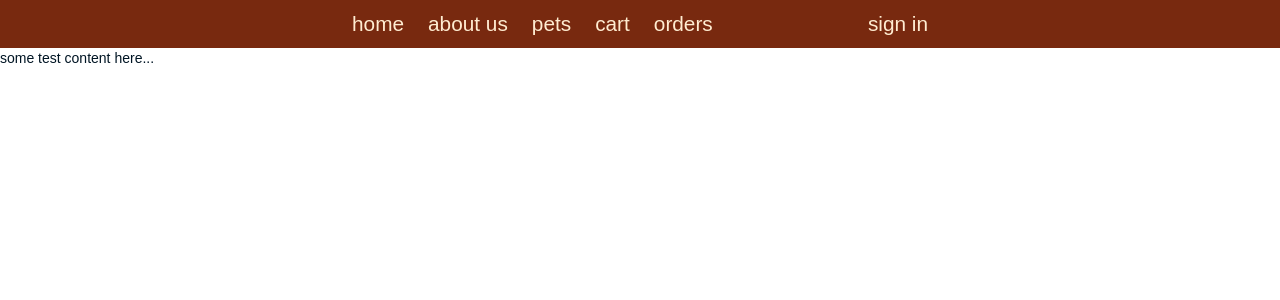
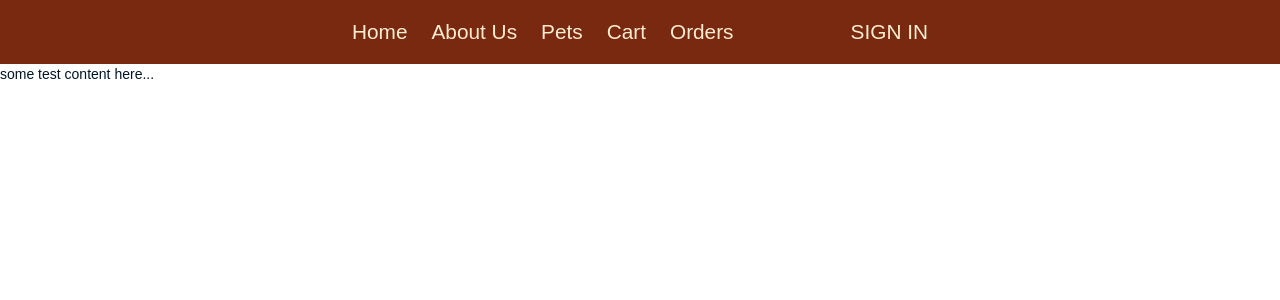
Before and after one commit to johnclamy/moviestoreproject, a Django app: template home/templates/home/index.html in a window 1280 px wide. Shown: the top 300 px of the page. Run offline with Django 5.2, Linux system fonts and the light colour scheme; the template is opened without the code that fills it, so the values that code supplies are empty; some libraries are stand-ins or nearby versions.

Commit message:
make the navbar larger

```diff
--- a/petshoppro/static/css/style.css
+++ b/petshoppro/static/css/style.css
@@ -111,7 +111,7 @@ a:hover {
 .navbar {
     background-color: var(--primary-bg);
     font-size: 1.3rem;
-    min-height: 3rem;
+    min-height: 4rem;
     display: flex;
     align-items: center;
     padding: 0 22rem;
@@ -119,10 +119,12 @@ a:hover {
 
 .nav_link {
     margin-right: calc(var(--margin) * 1.5);
+    text-transform: capitalize;
 }
 
 .nav_link_end {
     margin-left: auto;
+    text-transform: uppercase;
 }
 
 .wrapper {
```
